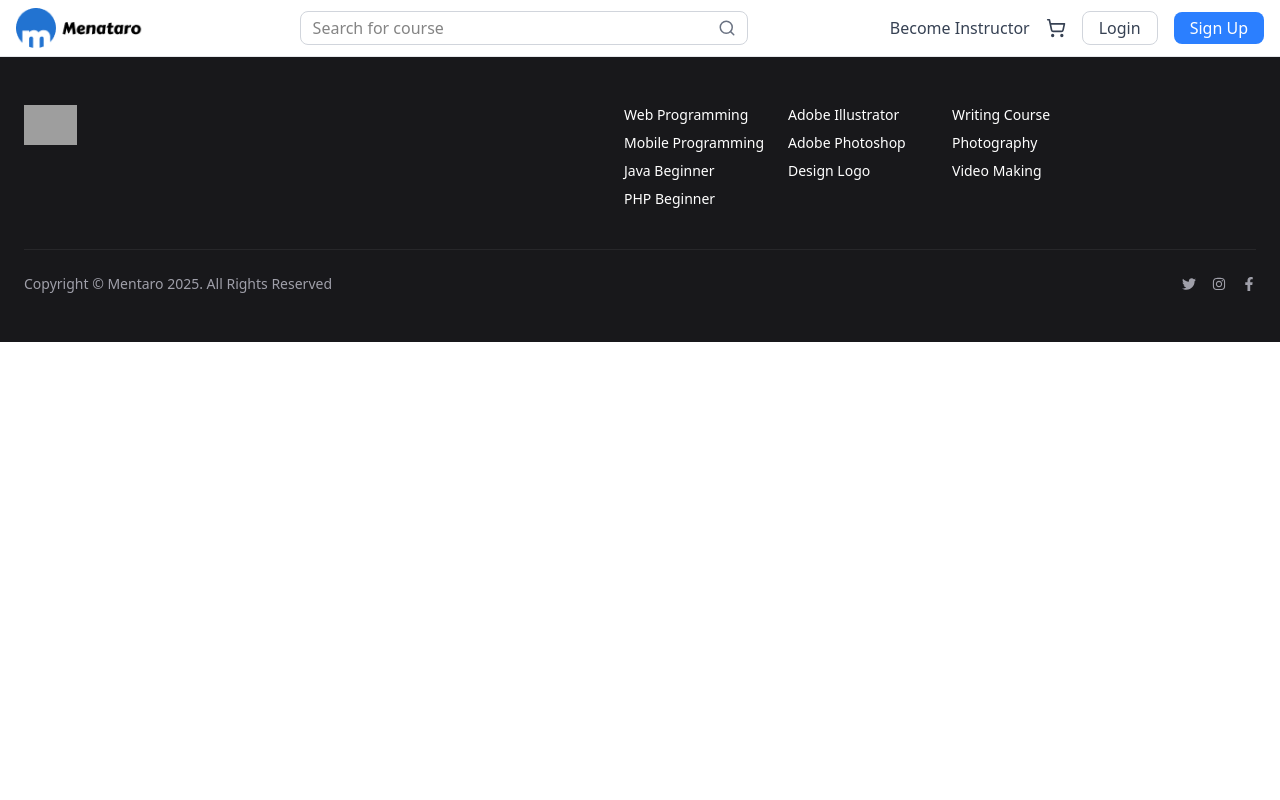
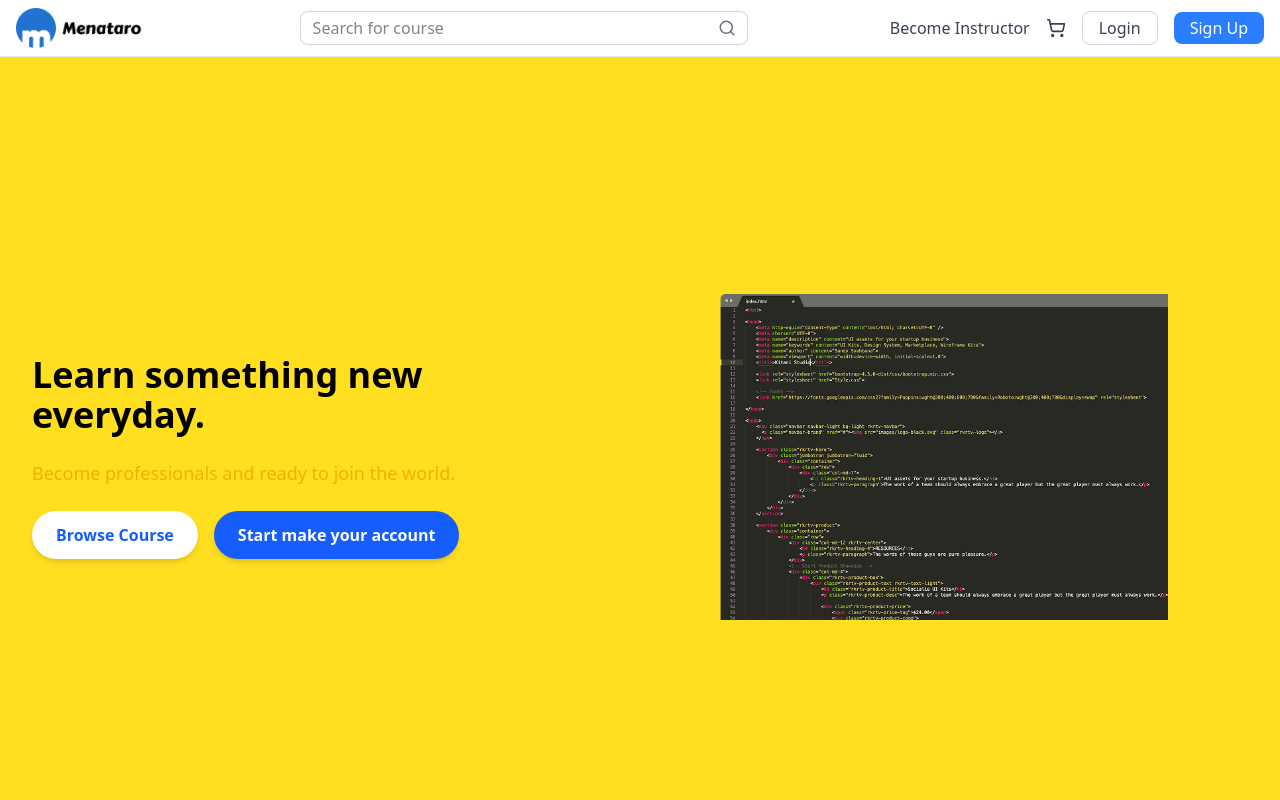
Before and after one commit to SarunMr/Mentaro, a React app: page / in a window 1280 px wide. Shown: the top 800 px of the page. Built offline with nearby package versions, Linux system fonts and the light colour scheme; grey boxes are pictures that could not be loaded; the HTML template or start-up script is replaced by a standard one.

Commit message:
HeroSection

```diff
--- a/src/components/Mentarofooter.jsx
+++ b/src/components/Mentarofooter.jsx
@@ -1,5 +1,5 @@
 import { FaTwitter, FaInstagram, FaFacebookF } from "react-icons/fa";
-import mentaroLogo from "./../assets/images/mentarologwhitetext.png"
+import mentaroLogo from "./../assets/images/mentarologowhitetext.png"
 
 export default function Footer() {
   return (
--- /dev/null
+++ b/src/components/Mentaroherosection.jsx
@@ -0,0 +1,35 @@
+
+import React from "react";
+import editorImg from "./../assets/images/editor.png"; // Make sure this path is correct
+
+
+export default function Hero(){
+  return (
+    <section className="bg-yellow-300 min-h-screen flex items-center justify-center px-8">
+      <div className="max-w-7xl w-full flex flex-col-reverse md:flex-row items-center justify-between">
+        {/* Left Text and Buttons */}
+        <div className="md:w-1/2 text-center md:text-left space-y-6">
+          <h1 className="text-4xl font-bold text-black">
+            Learn something new <br /> everyday.
+          </h1>
+          <p className="text-lg text-yellow-500">
+            Become professionals and ready to join the world.
+          </p>
+          <div className="flex flex-col sm:flex-row items-center justify-center md:justify-start gap-4">
+            <button className="bg-white text-blue-600 font-semibold px-6 py-3 rounded-full shadow-md hover:bg-blue-50">
+              Browse Course
+            </button>
+            <button className="bg-blue-600 text-white font-semibold px-6 py-3 rounded-full shadow-md hover:bg-blue-700">
+              Start make your account
+            </button>
+          </div>
+        </div>
+
+        {/* Right Image */}
+        <div className="md:w-1/2 mb-10 md:mb-0">
+          <img src={editorImg} alt="Editor" className="w-full max-w-md mx-auto" />
+        </div>
+      </div>
+    </section>
+  );
+}
--- a/src/components/Mentaronavbar.jsx
+++ b/src/components/Mentaronavbar.jsx
@@ -71,4 +71,5 @@ const Navbar = () => {
   );
 };
 
+
 export default Navbar;
--- a/src/pages/Homepage.jsx
+++ b/src/pages/Homepage.jsx
@@ -1,14 +1,13 @@
 import MentaroNavbar from "./../components/Mentaronavbar.jsx"
 import MentaroFooter from "./../components/Mentarofooter.jsx"
+import MentaroHero from "./../components/Mentaroherosection.jsx"
 
-function  Homepage(){
+export default function  Homepage(){
   return (
     <div>
     <MentaroNavbar/>
+    <MentaroHero/>
     <MentaroFooter/>
     </div>
   );
 }
-
-
-export default Homepage
```
Also changed, not shown: src/assets/images/editor.png (added).
